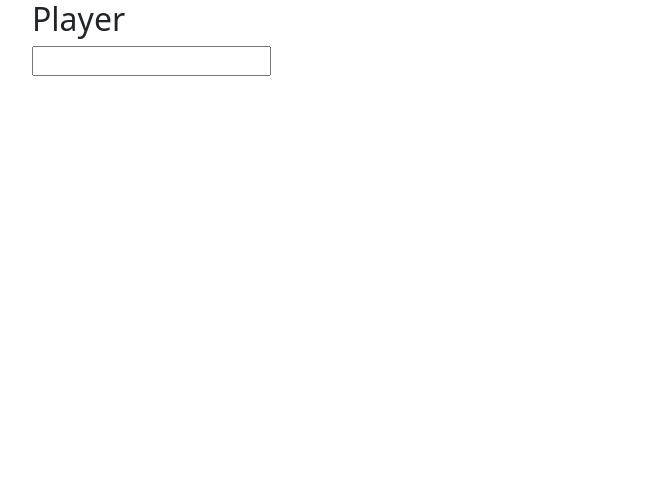
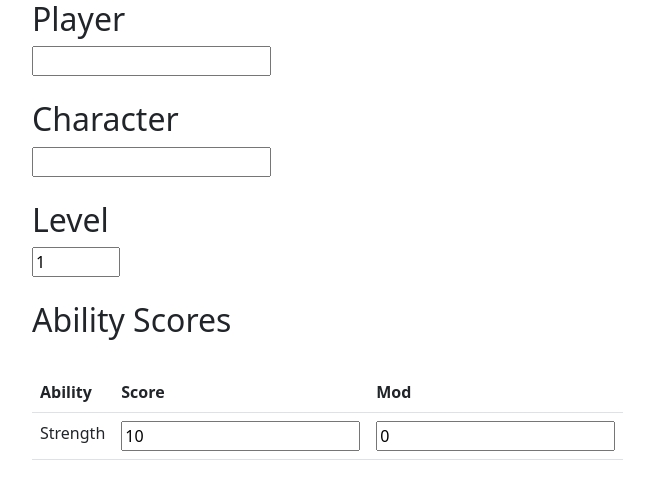
Before and after one commit to Dylan-Thrasher/Dynamic-Character-Sheet, a website: page index.html in a window 1280 px wide. Shown: the whole page, without its empty margins (50-704 px from the left). Drawn offline with nearby package versions, Linux system fonts and the light colour scheme.

Commit message:
updated Strength section

```diff
--- a/index.html
+++ b/index.html
@@ -5,7 +5,9 @@
     <meta charset="UTF-8">
     <meta name="viewport" content="width=device-width, initial-scale=1.0">
     <title>Document</title>
+    <!-- the link sets up bootstrap to apply to the html page -->
     <link rel="stylesheet" href="https://cdnjs.cloudflare.com/ajax/libs/bootstrap/5.0.2/css/bootstrap.min.css">
+    <!-- establishes papaparse which converts json to csv -->
     <script src="https://cdnjs.cloudflare.com/ajax/libs/PapaParse/5.3.1/papaparse.min.js"></script>
 </head>
 
@@ -17,6 +19,34 @@
             <h2>Player</h2>
             <input name="PlayerName" id="playerSelect" onchange="LoadPlayer()" list="players"/>
             <datalist id="players"></datalist>
+            <br><br>
+            <h2>Character</h2>
+            <input name="CharacterName" id="characterSelect" onchange="LoadCharacter()" list="characters"/>
+            <datalist id="characters"></datalist>
+            <br><br>
+            <h2>Level</h2>
+            <!-- level determines proficiency bonus through onchange -->
+            <input name="Level" type="number" id="playerLevel" min="1" max="20" value="1" onchange="SetProficiencyBonus()">
+            <br><br>
+            <h2>Ability Scores</h2>
+            <br>
+            <table class="table">
+                <tr>
+                    <th>Ability</th>
+                    <th>Score</th>
+                    <th>Mod</th>
+                </tr>
+                <tr>
+                    <td>Strength</td>
+                    <td>
+                        <!-- When changed, updates the value of related Modifier -->
+                        <input name="STR" type="number" value="10" id="strScore" onchange="UpdateModifiers()">
+                    </td>
+                    <td>
+                        <input type="number" value="0" id="strMod">
+                    </td>
+                </tr>
+            </table>
         </div>
     </div>
 </form>
```
